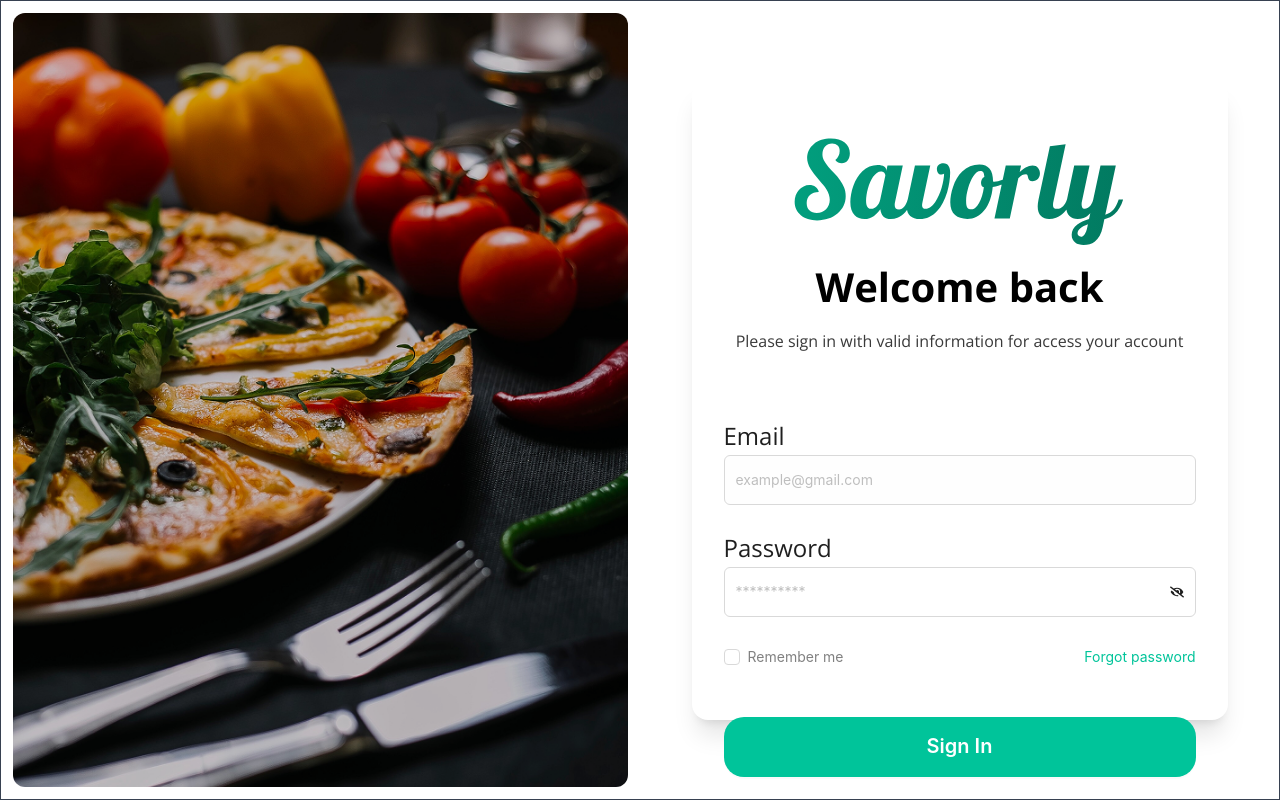
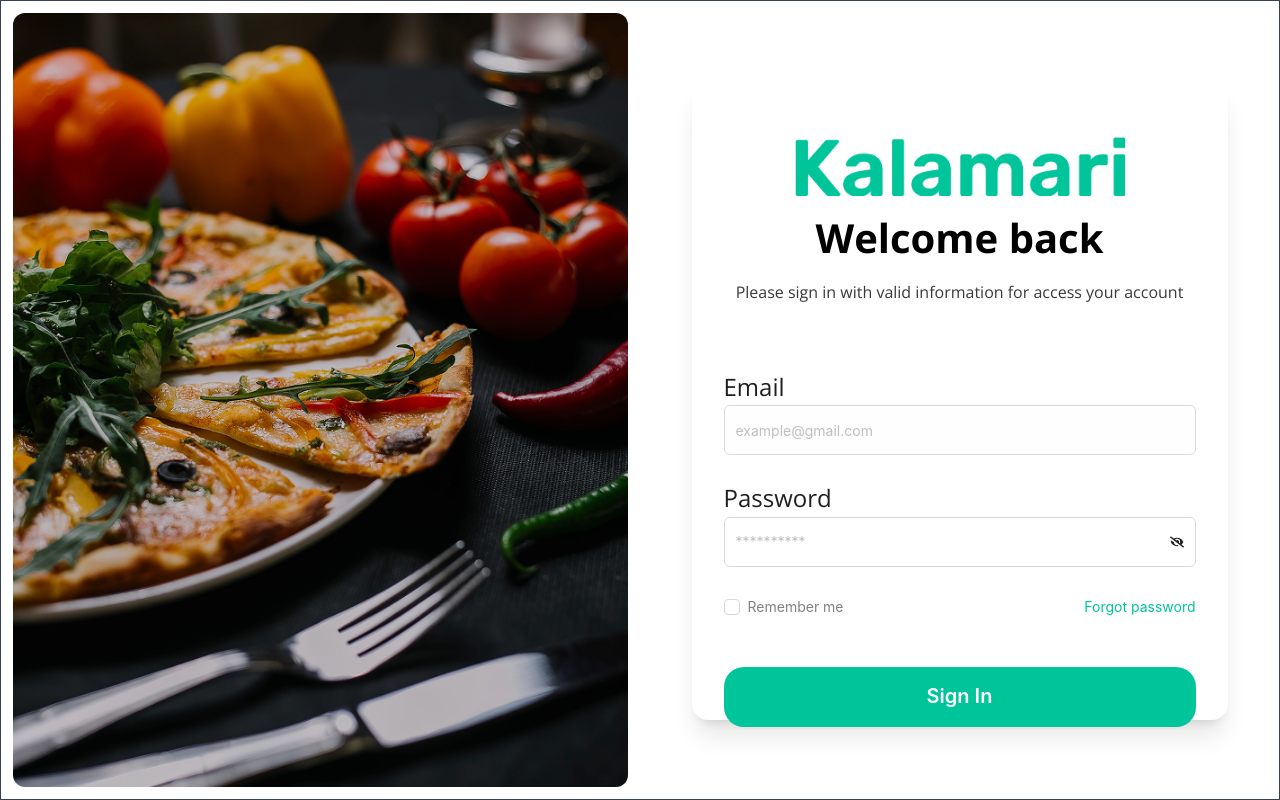
Before and after one commit to sparktechagency/prindalmedia_dashboard, a React (Vite) app: page /login in a window 1280 px wide. Built offline with nearby package versions, Linux system fonts and the light colour scheme.

Commit message:
logo change

```diff
--- a/src/layout/DashboardLayout.jsx
+++ b/src/layout/DashboardLayout.jsx
@@ -296,7 +296,7 @@ const DashboardLayout = () => {
 
     const fullName = getProfileData?.name?.concat(" ", getProfileData?.last_name || "")
 
-console.log(fullName)
+
     return (
         <>
             <Layout style={{ fontFamily: "OpenSans" }}>
@@ -317,7 +317,8 @@ console.log(fullName)
                     <div className=" h-dvh flex flex-col justify-between">
                         <div>
                             <div className="">
-                                <img onClick={() => navigate('/')} src="/Savorly.svg" alt="Logo" className="mx-auto py-6 w-[70%] object-cover cursor-pointer" />
+                                {/* <img onClick={() => navigate('/')} src="/Savorly.svg" alt="Logo" className="mx-auto py-6 w-[70%] object-cover cursor-pointer" /> */}
+                                <img onClick={() => navigate('/')} src="/Kalamari.png" alt="Logo" className="mx-auto py-6 w-[80%] object-cover cursor-pointer" />
                             </div>
                             <Menu
                                 mode="inline"
--- a/src/pages/dashboardPages/authentication/DashboardCreateNewPassword.jsx
+++ b/src/pages/dashboardPages/authentication/DashboardCreateNewPassword.jsx
@@ -63,7 +63,8 @@ const DashboardCreateNewPassword = () => {
                 <div className="  justify-center items-center  flex    ">
                     <div className="h-[80vh] bg-white w-[536px]  shadow-xl p-8 rounded-2xl">
                         <div className="text-center pb-16">
-                            <img src="/Savorly.svg" alt="Logo" className="mx-auto py-6 w-[70%] object-cover cursor-pointer" />
+                            {/* <img src="/Savorly.svg" alt="Logo" className="mx-auto py-6 w-[70%] object-cover cursor-pointer" /> */}
+                            <img src="/Kalamari.png" alt="Logo" className="mx-auto py-6 w-[70%] object-cover cursor-pointer" />
                             <h1 className="font-bold text-3xl font-OpenSans text-[40px] mb-6">
                                 Create new password
                             </h1>
--- a/src/pages/dashboardPages/authentication/DashboardForgetPassword.jsx
+++ b/src/pages/dashboardPages/authentication/DashboardForgetPassword.jsx
@@ -52,7 +52,8 @@ const DashboardForgetPassword = () => {
                 <div className="  justify-center items-center  flex    ">
                     <div className="h-[60vh] bg-white w-[536px]  shadow-xl p-8 rounded-2xl">
                         <div className="text-center pb-16">
-                            <img src="/Savorly.svg" alt="Logo" className="mx-auto py-6 w-[70%] object-cover cursor-pointer" />
+                            {/* <img src="/Savorly.svg" alt="Logo" className="mx-auto py-6 w-[70%] object-cover cursor-pointer" /> */}
+                            <img src="/Kalamari.png" alt="Logo" className="mx-auto py-6 w-[70%] object-cover cursor-pointer" />
                             <h1 className="font-bold text-3xl font-OpenSans text-[40px] mb-6">
                                 Forget password
                             </h1>
--- a/src/pages/dashboardPages/authentication/DashboardLogin.jsx
+++ b/src/pages/dashboardPages/authentication/DashboardLogin.jsx
@@ -67,7 +67,8 @@ const DashboardLogin = () => {
                 <div className="  justify-center items-center  flex    ">
                     <div className="h-[80vh] bg-white w-[536px]  shadow-xl p-8 rounded-2xl">
                         <div className="text-center pb-16">
-                            <img src="/Savorly.svg" alt="Logo" className="mx-auto py-6 w-[70%] object-cover cursor-pointer" />
+                            {/* <img src="/Savorly.svg" alt="Logo" className="mx-auto py-6 w-[70%] object-cover cursor-pointer" /> */}
+                            <img src="/Kalamari.png" alt="Logo" className="mx-auto py-6 w-[70%] object-cover cursor-pointer" />
                             <h1 className="font-bold text-3xl font-OpenSans text-[40px] mb-6">
                                 Welcome back
                             </h1>
--- a/src/pages/dashboardPages/authentication/DashboardOtp.jsx
+++ b/src/pages/dashboardPages/authentication/DashboardOtp.jsx
@@ -85,7 +85,8 @@ const DashboardOtp = () => {
                 <div className=" justify-center items-center  flex    ">
                     <div className="h-[60vh] bg-white w-[536px]  shadow-xl p-8 rounded-2xl">
                         <div className="text-center pb-16">
-                            <img src="/Savorly.svg" alt="Logo" className="mx-auto py-6 w-[70%] object-cover cursor-pointer" />
+                            {/* <img src="/Savorly.svg" alt="Logo" className="mx-auto py-6 w-[70%] object-cover cursor-pointer" /> */}
+                            <img src="/Kalamari.png" alt="Logo" className="mx-auto py-6 w-[70%] object-cover cursor-pointer" />
                             <h1 className="font-bold text-3xl font-OpenSans text-[40px] mb-6">
                                 Verify OTP
                             </h1>
--- a/src/routers/Router.jsx
+++ b/src/routers/Router.jsx
@@ -20,6 +20,7 @@ const router = createBrowserRouter([
     {
         path: "/",
         element: <Navigate to="/login" replace />, // Redirect to /login
+         errorElement: <ErrorPage />,
     },
     {
         path: "/",
```
Also changed, not shown: public/Kalamari.png (added), public/favicon1.png.
